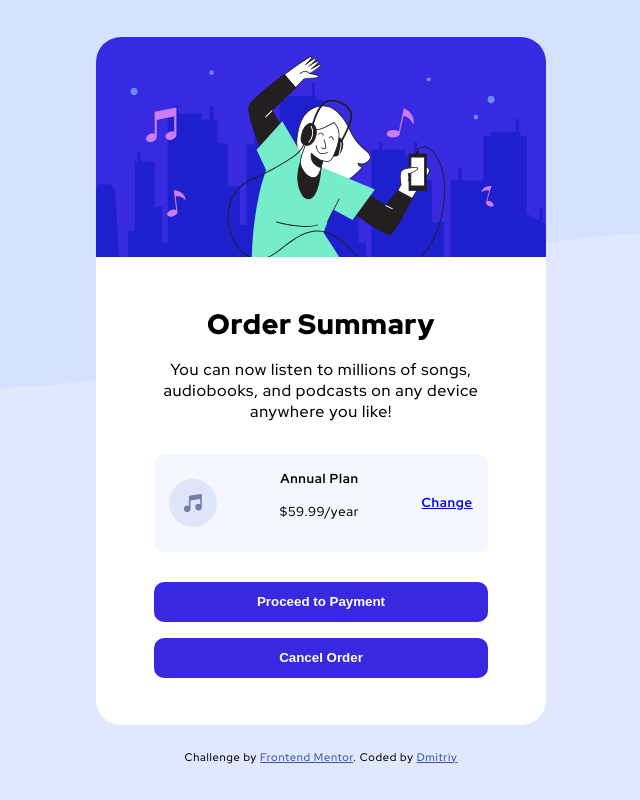
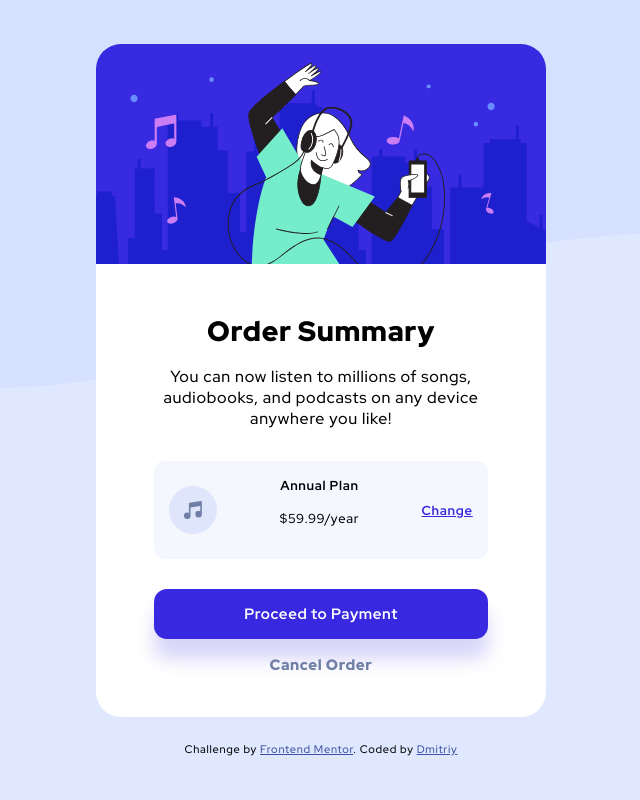
Before and after one commit to Dmitriy24S/order-summary-card, a plain HTML site: page index.html in a window 1280 px wide. Shown: the whole page, without its empty margins (319-959 px from the left). Drawn offline with Linux system fonts and the light colour scheme.

Commit message:
button style work

```diff
--- a/index.html
+++ b/index.html
@@ -87,6 +87,7 @@
       }
       .plan a {
         font-weight: 700;
+        color: hsl(245, 75%, 52%);
       }
       .plan-type-price {
         display: flex;
@@ -104,20 +105,45 @@
         padding: 0;
       }
       .buttons {
-        padding-bottom: 15px;
+        padding-bottom: 10px;
         margin: 1rem 3rem;
+        display: flex;
+        flex-direction: column;
+        justify-content: center;
+        align-items: center;
       }
       .buttons button {
-        height: 40px;
-        padding: 10px;
-        border-radius: 10px;
-        background-color: hsl(245, 75%, 52%);
-        color: white;
-        font-weight: 700;
+        font-family: inherit;
+        font-size: 15px;
+        letter-spacing: 0.6px;
+        border-radius: 13px;
         border-style: none;
         white-space: nowrap;
+        margin-bottom: 1rem;
+        cursor: pointer;
+      }
+      .payment-btn {
         width: 100%;
-        margin-bottom: 1rem;
+        padding: 15px 0;
+        font-weight: 700;
+        font-size: 14px;
+        color: white;
+        background-color: hsl(245, 75%, 52%);
+        box-shadow: 0 20px 18px 0 hsl(245deg 72% 65% / 27%);
+      }
+      .payment-btn:hover {
+        opacity: 0.7;
+      }
+      .cancel-btn {
+        font-weight: 900;
+        color: hsl(224, 23%, 55%);
+        background-color: transparent;
+      }
+      .cancel-btn:hover {
+        color: hsl(223, 47%, 23%);
+      }
+      a:hover {
+        opacity: 0.7;
       }
       .attribution {
         font-size: 11px;
@@ -177,8 +203,8 @@
             <a href="#"> Change </a>
           </div>
           <div class="buttons">
-            <button>Proceed to Payment</button>
-            <button>Cancel Order</button>
+            <button class="payment-btn">Proceed to Payment</button>
+            <button class="cancel-btn">Cancel Order</button>
           </div>
         </div>
       </div>
```
